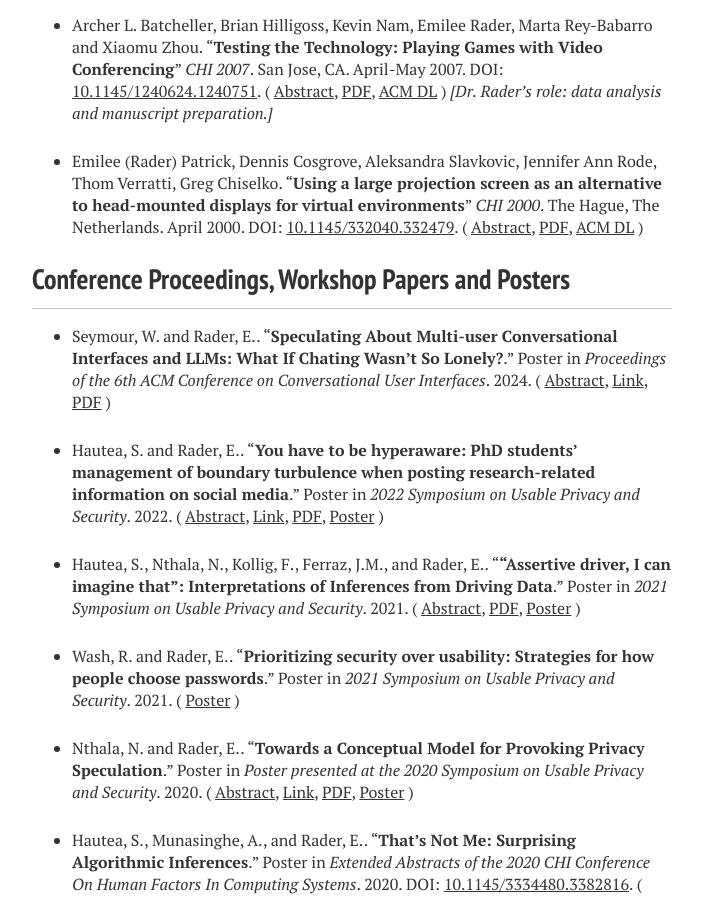
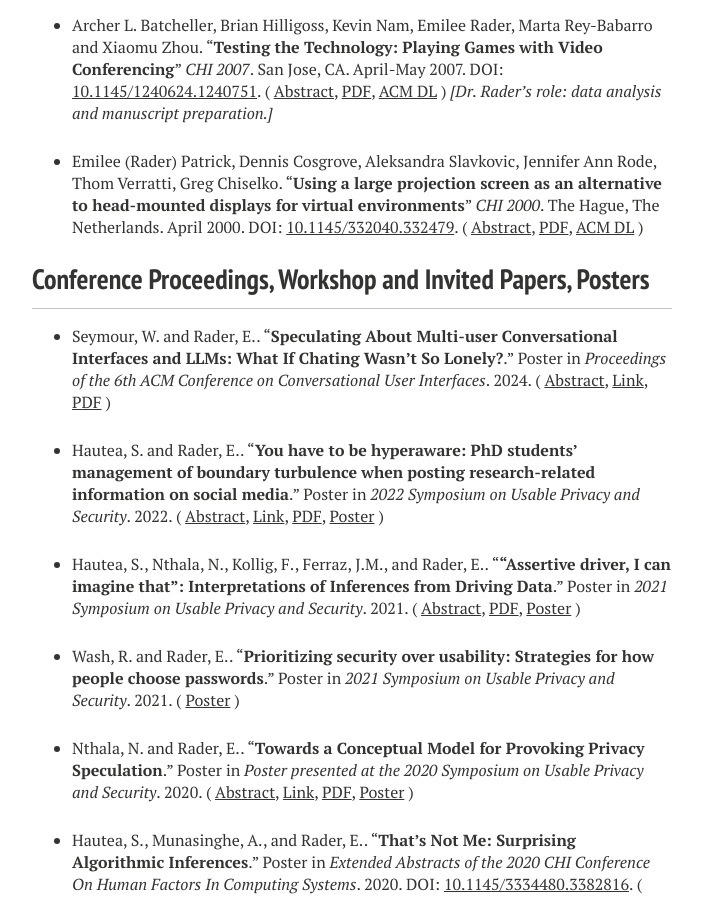
Before and after one commit to bierdoctor/bierdoctor.github.io, a Jekyll site: the page built from papers/index.md, in a window 1280 px wide and 900 px high, scrolled down 3668 px. Shown: the whole window, without its empty margins (288-989 px from the left). Built offline with Jekyll 4.4.1, drawn with Linux system fonts in a browser that asks for light colours; nearby versions of some CDN libraries.

Commit message:
add invited paper to papers page

```diff
--- a/papers/index.md
+++ b/papers/index.md
@@ -19,7 +19,7 @@
 {% endif %}
 {% endfor %}
 
-### Conference Proceedings, Workshop Papers and Posters
+### Conference Proceedings, Workshop and Invited Papers, Posters
 {% assign lastyear = 2100 %}
 {% for post in site.posts %}
 {% if post.type == 'workshop' %}
```
Also changed, not shown: _posts/2025-03-27-pim-special-issue-intro.md (+1 -1 lines).
